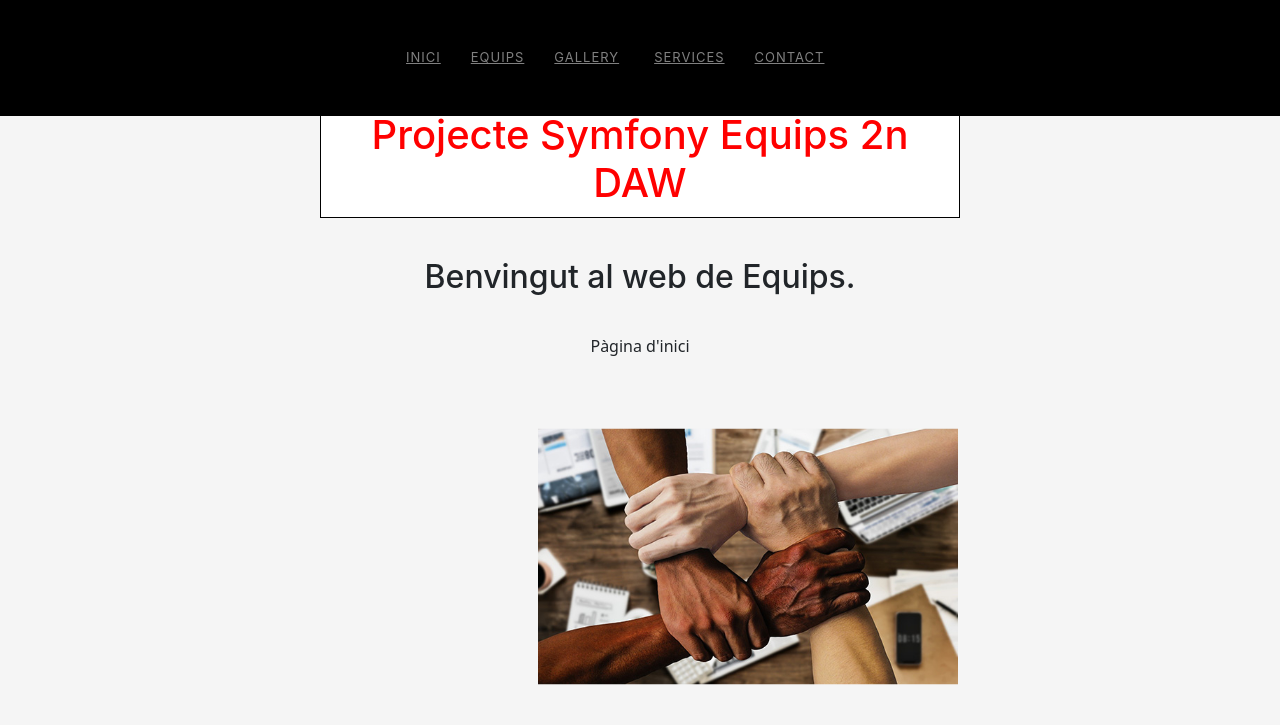
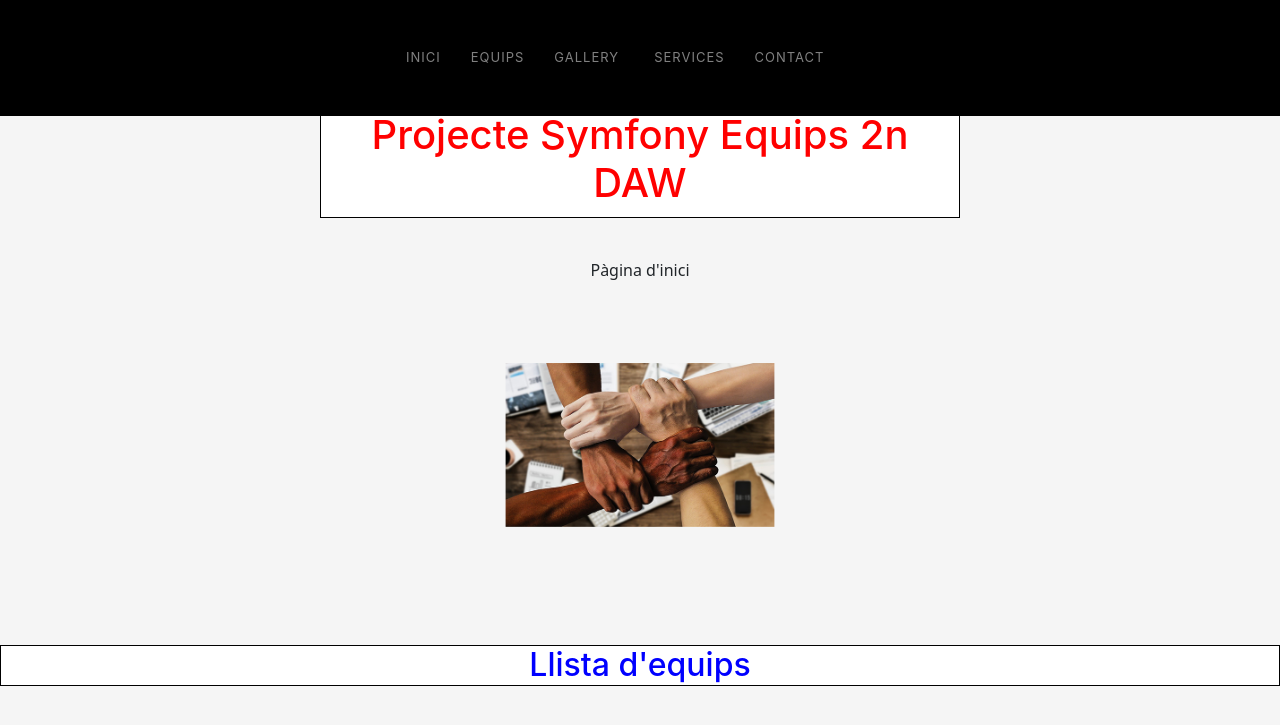
Before and after one commit to Erdeivihs/Symfony, a Symfony app: template templates/inici.html.twig in a window 1280 px wide. Shown: the top 725 px of the page. Run offline with Twig, Linux system fonts and the light colour scheme; the template is opened without the code that fills it, so the values that code supplies are empty; some libraries are stand-ins or nearby versions.

Commit message:
Commit Serveis EquipsDavid

```diff
--- a/public/css/inici.css
+++ b/public/css/inici.css
@@ -8,15 +8,21 @@ h1 {
     background-color: white;
     color: red;
     margin: 10px auto;
-    text-align:center;
+
     width: 50%;
     padding: 10px 0;
+}
+
+h2{
+    border: 1px solid black;
+    background-color: white;
+    color: blue;
 }
 
 .contenidor{
     display: flex;
     flex-direction: column;
-    text-align:center;
+
     margin-top: 7%;
     gap: 30px;
 }
@@ -26,3 +32,8 @@ img{
     transform: scale(.7);
     margin: auto 35%;
 }
+
+a{
+    text-decoration: none;
+    color: red;
+}
--- a/templates/base.html.twig
+++ b/templates/base.html.twig
@@ -63,6 +63,9 @@
 
     </div>
   </header>
-        {% block body %}{% endblock %}
+  <div style="text-align: center;">
+  {% block body %}{% endblock %}
+  </div>
+
     </body>
 </html>
--- a/templates/dades_equip.html.twig
+++ b/templates/dades_equip.html.twig
@@ -8,8 +8,7 @@
         <div class="contenidor">
         {% if equip %}
             <h1>Dades Equip {{ equip.codi}}</h1>
-<img src="{{ asset('img/colors.png') }}" />
-
+            <img src="{{ asset('img/'~equip.img~'') }}" />
             <table><strong>Codi:</strong>{{ equip.codi }}</table>
             <table><strong>Nom: </strong>{{ equip.nom }}</table>
             <table><strong>Cicle: </strong>{{ equip.cicle }}</table>
--- a/templates/inici.html.twig
+++ b/templates/inici.html.twig
@@ -5,10 +5,15 @@
 {% endblock %}
 {% block title %}Equips{% endblock %}
 {% block body %}
-<div class="contenidor">
-<h1>Projecte Symfony Equips 2n DAW</h1>
-<h2>Benvingut al web de Equips.</h2>
-<p>Pàgina d'inici</p>
-</div>
-<img src="{{ asset('img/team.jpg') }}" />
+    <div class="contenidor">
+        <h1>Projecte Symfony Equips 2n DAW</h1>
+        <p>Pàgina d'inici</p>
+         <img src="{{ asset('img/team.jpg') }}" />
+        <br>
+        <h2>Llista d'equips</h2>
+             {% for equip in equips %}
+                    <a href="{{ path('dades_equips') }}/{{equip.codi}}">{{ equip.nom }}</a>
+                {% endfor %}
+    </div>
+
 {% endblock %}
```
Also changed, not shown: config/services.yaml (+9 -1 lines), public/css/dades.css (+5 -3 lines), src/Controller/EquipsController.php (+7 -14 lines), src/Controller/IniciController.php (+8 -1 lines), src/Service/ServeiDadesEquips.php (added, +24 -0 lines), public/img/Roig.png (added), public/img/black.gif (added), public/img/blue.png (added), public/img/green.png (added). Lines whose indentation alone changed are shown as unchanged.
